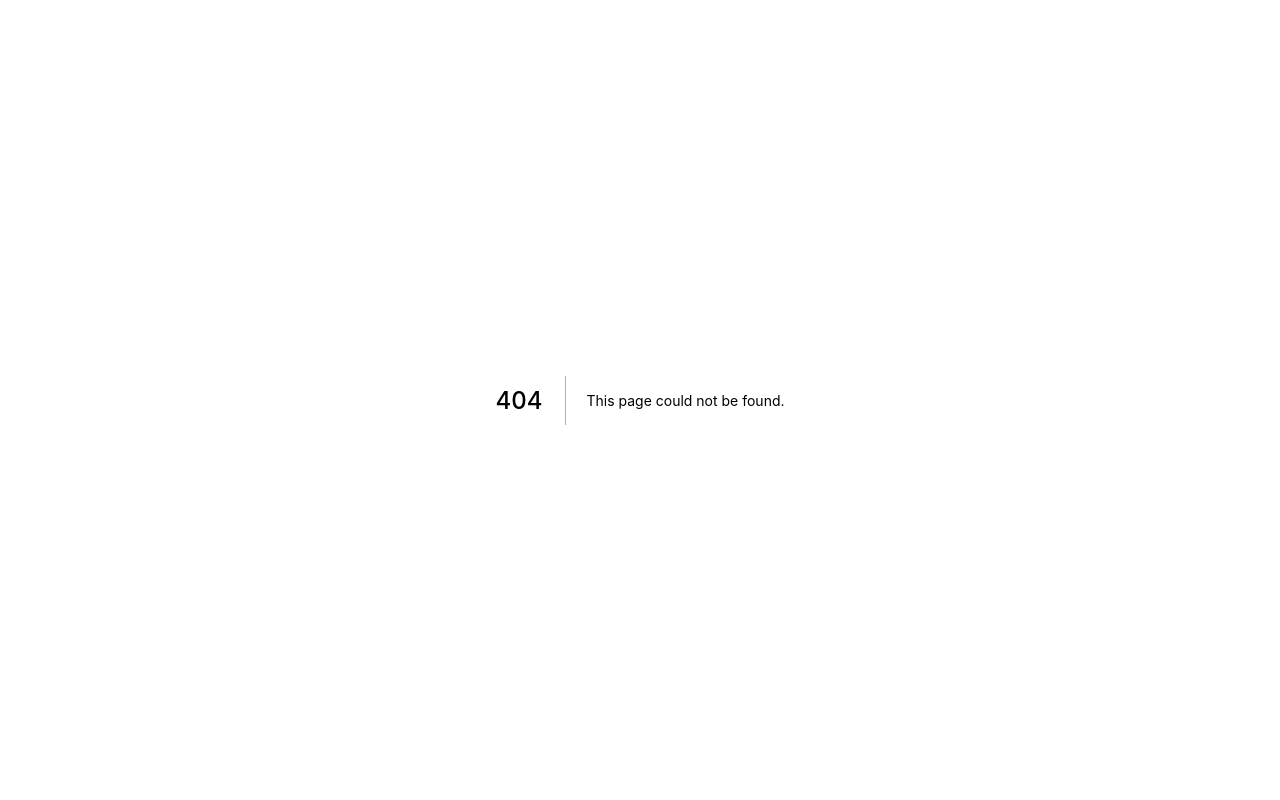
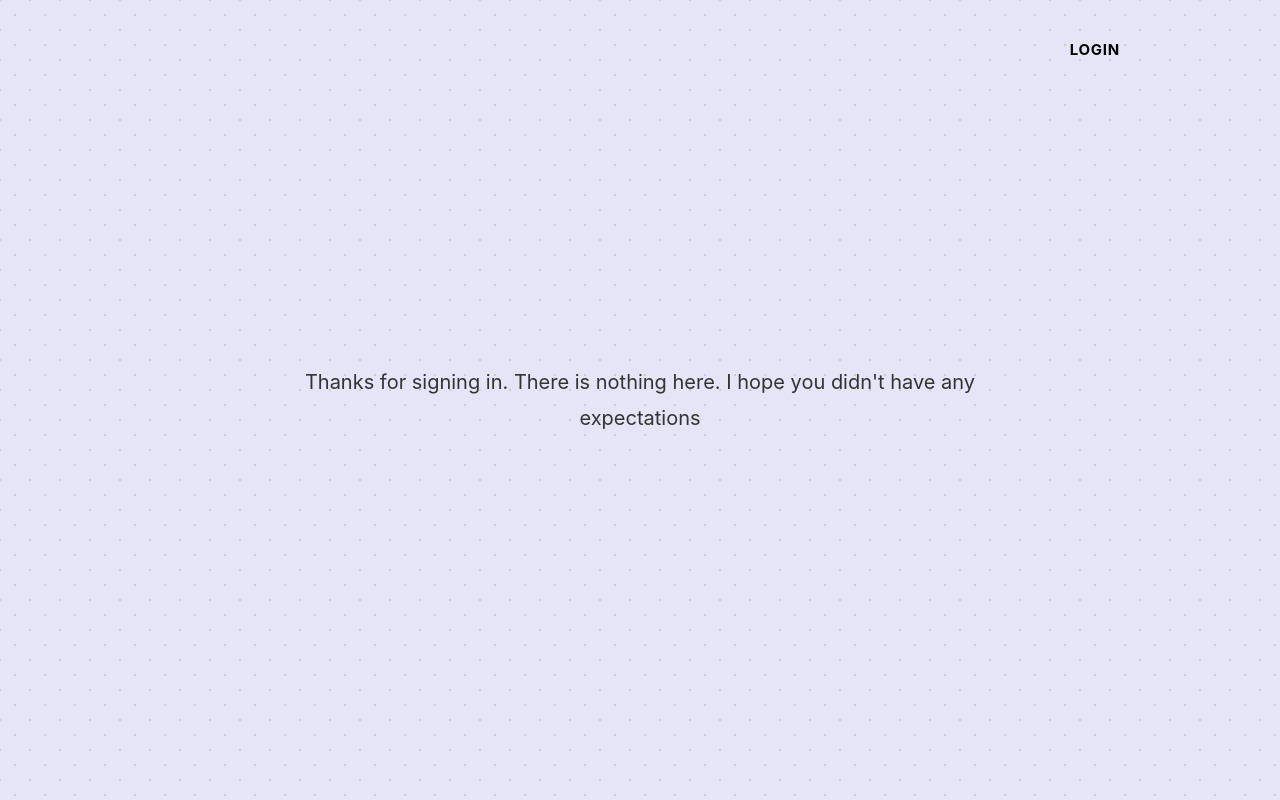
Before and after one commit to eddysims/eddysims.com, a Next.js app: page /dashboard in a window 1280 px wide. Before the commit this address had no page. Built offline with nearby package versions, Linux system fonts and the light colour scheme; no server answers.

Commit message:
adds redirect to dashboard

```diff
--- a/src/components/Header/Header.tsx
+++ b/src/components/Header/Header.tsx
@@ -1,21 +1,36 @@
 import { HeaderLink } from "./components/HeaderLink";
 import { Container } from "@/components/Container";
+import { showToast } from "@/components/Toast";
+import { useRouter } from "next/router";
 
 import { useAuth } from "@/hooks/useAuth";
 
 import styles from "./Header.module.css";
 
 export function Header() {
-  const { login, isLoggedIn, logout } = useAuth();
+  const { push } = useRouter();
+
+  const onLogin = () => {
+    showToast({ message: "🎉 Congrats! You are now signed in." });
+    push("/dashboard");
+  };
+
+  const onLogout = () => {
+    showToast({ message: "Successfully logged out" });
+    push("/");
+  };
+
+  const { login, logout, user } = useAuth({
+    onLogin,
+    onLogout,
+  });
+
+  const buttonTitle = `Log${user ? "out" : "in"}`;
 
   return (
     <div className={styles.header}>
       <Container className={styles.container}>
-        {isLoggedIn ? (
-          <HeaderLink title="Logout" onClick={logout} />
-        ) : (
-          <HeaderLink title="Login" onClick={login} />
-        )}
+        <HeaderLink title={buttonTitle} onClick={user ? logout : login} />
       </Container>
     </div>
   );
--- a/src/hooks/useAuth.ts
+++ b/src/hooks/useAuth.ts
@@ -53,6 +53,7 @@ export function useAuth({ onLogin, onLogout, onError }: useAuthParams = {}) {
         .catch((error) => {
           const { code } = error;
 
+          console.log("error");
           if (
             code === AuthErrorCodes.POPUP_CLOSED_BY_USER ||
             code === AuthErrorCodes.EXPIRED_POPUP_REQUEST
--- /dev/null
+++ b/src/pages/dashboard.tsx
@@ -0,0 +1,12 @@
+import type { NextPage } from "next";
+import { Dashboard } from "../templates/Dashboard";
+
+const HomePage: NextPage = () => {
+  return (
+    <div>
+      <Dashboard />
+    </div>
+  );
+};
+
+export default HomePage;
--- /dev/null
+++ b/src/templates/Dashboard/Dashboard.tsx
@@ -0,0 +1,19 @@
+import { Layout } from "@/components/Layout";
+import { Text } from "@/components/Text";
+import { Hero } from "@/components/Hero";
+import { Container } from "@/components/Container";
+
+export function Dashboard() {
+  return (
+    <Layout title="Eddy Sims | Front End Developer">
+      <Hero>
+        <Container size="small">
+          <Text>
+            Thanks for signing in. There is nothing here. I hope you didn&apos;t
+            have any expectations
+          </Text>
+        </Container>
+      </Hero>
+    </Layout>
+  );
+}
--- /dev/null
+++ b/src/templates/Dashboard/index.ts
@@ -0,0 +1 @@
+export { Dashboard } from "./Dashboard";
```
